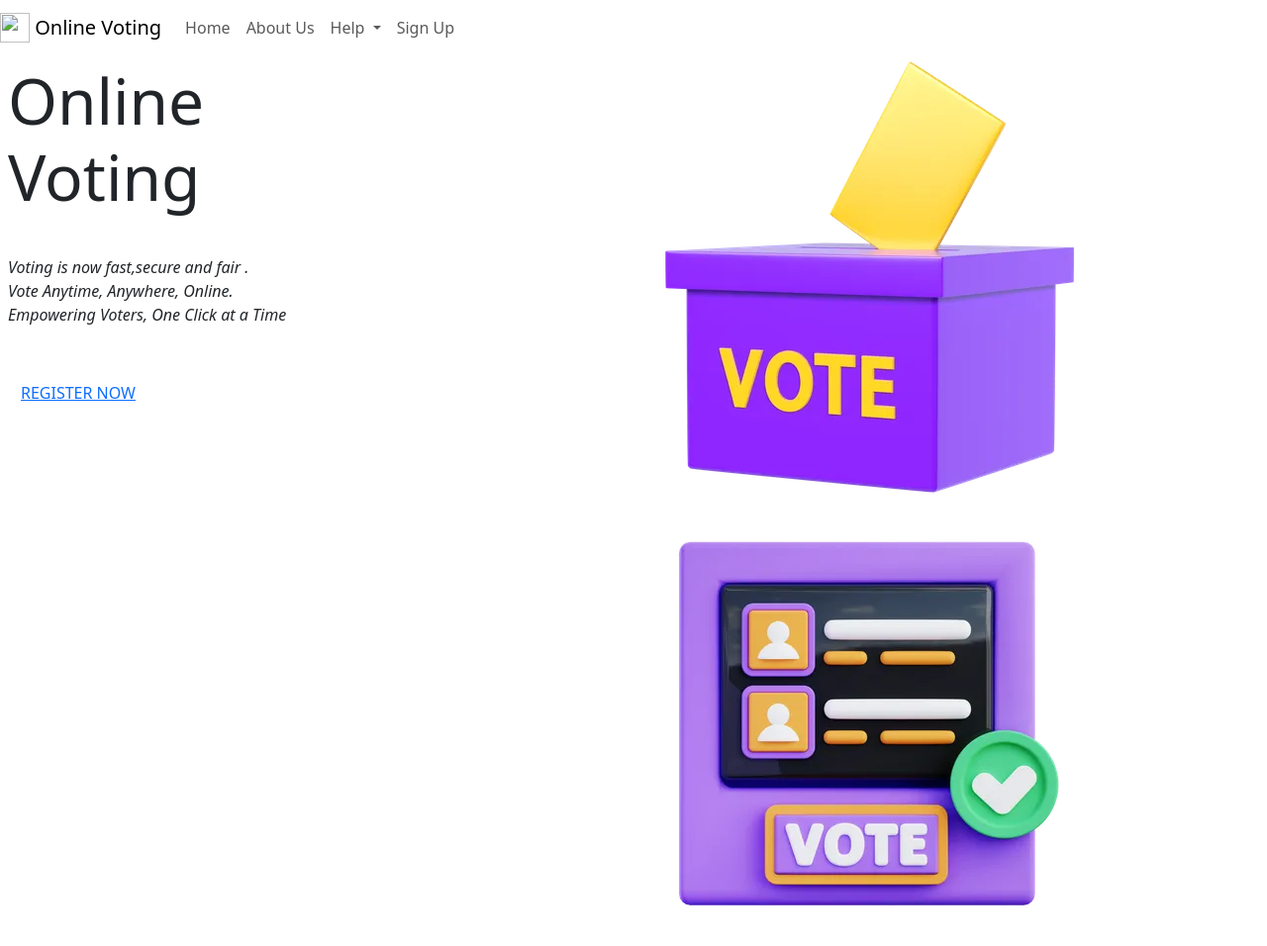
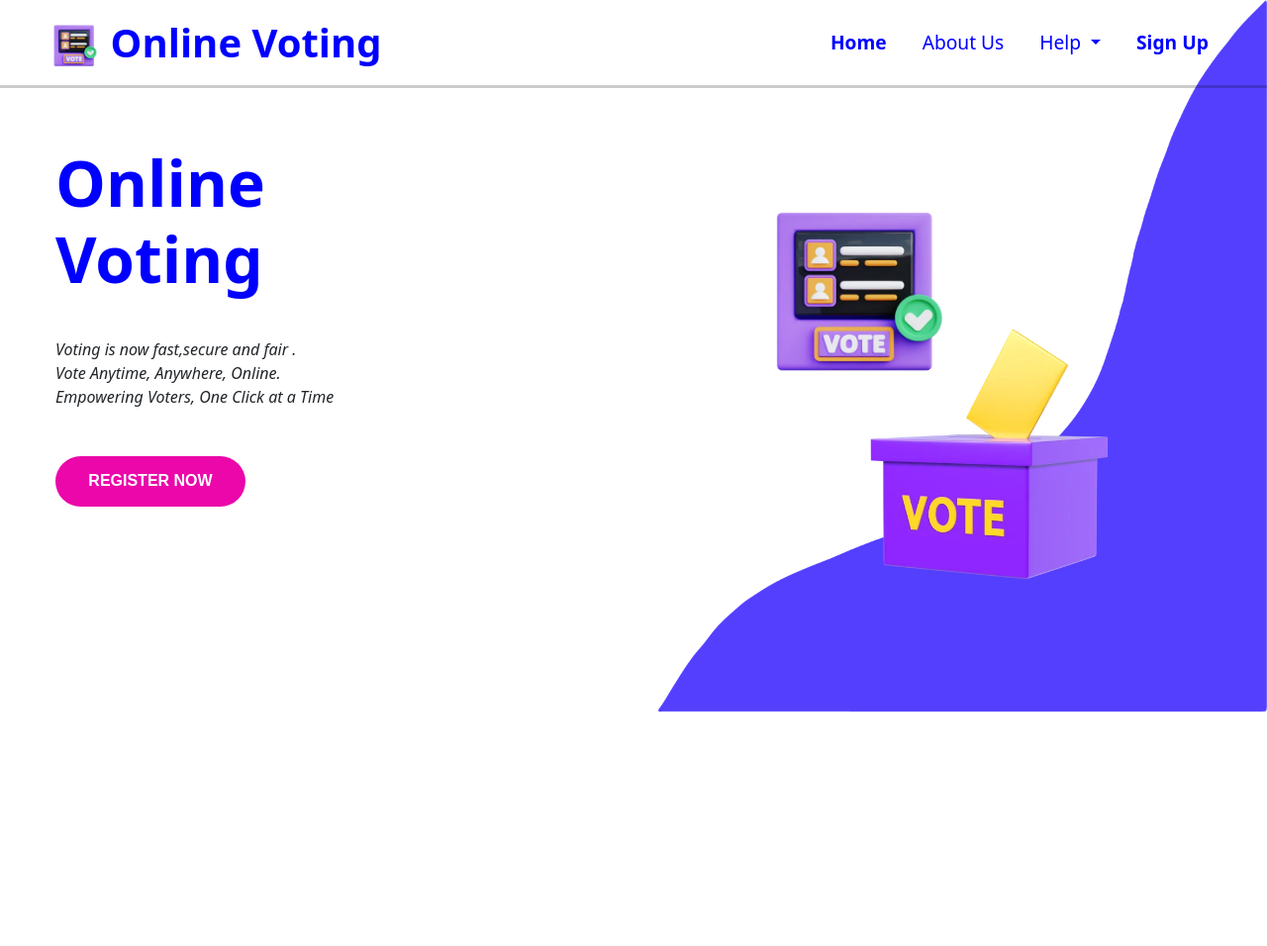
Before and after one commit to Arijeet0523/Online-Voting-Website, a plain HTML site: page index.html in a window 1280 px wide. Shown: the whole page at 99% size. After the commit the page ends 800 px from the top, so only its background shows below. Drawn offline with nearby package versions, Linux system fonts and the light colour scheme; the site is published under a folder, as on GitHub Pages, so addresses that start at the root find nothing; files whose address does not match are found by name.

Commit message:
Update index.html

```diff
--- a/index.html
+++ b/index.html
@@ -5,8 +5,8 @@
     <meta charset="UTF-8">
     <meta name="viewport" content="width=device-width, initial-scale=1.0">
     <link href="https://cdn.jsdelivr.net/npm/bootstrap@5.3.2/dist/css/bootstrap.min.css" rel="stylesheet" integrity="sha384-T3c6CoIi6uLrA9TneNEoa7RxnatzjcDSCmG1MXxSR1GAsXEV/Dwwykc2MPK8M2HN" crossorigin="anonymous">
-    <link rel="stylesheet" href="/styles/styles.css">
-    <link rel="shortcut icon" href="/images/voting-machine-7042605-5727627.webp" type="image/x-icon">
+    <link rel="stylesheet" href="styles/styles.css">
+    <link rel="shortcut icon" href="images/voting-machine-7042605-5727627.webp" type="image/x-icon">
     <title>Online Voting Site</title>
 </head>
 
@@ -14,8 +14,8 @@
     <header>
       <nav  class="navbar navbar-expand-lg navbar-light ">
 
-        <a class="navbar-brand" href="/index.html">
-          <img id="brand-img" src="/images/voting-machine-7042605-5727627.webp" width="30" height="30"
+        <a class="navbar-brand" href="index.html">
+          <img id="brand-img" src="images/voting-machine-7042605-5727627.webp" width="30" height="30"
           class="d-inline-block align-top" alt="">
           Online Voting
         </a>
@@ -26,7 +26,7 @@
         <div class="collapse navbar-collapse" id="navbarSupportedContent">
           <ul class="navbar-nav mr-auto">
             <li class="nav-item active">
-              <a id="home" class="nav-link" href="/index.html">Home </a>
+              <a id="home" class="nav-link" href="index.html">Home </a>
             </li>
             <li class="nav-item">
               <a class="nav-link" href="#">About Us</a>
@@ -43,7 +43,7 @@
               </div>
             </li>
             <li class="nav-item">
-              <a id="sign-up" class="nav-link" href="/loginpage.html" tabindex="-1" aria-disabled="true">Sign Up</a>
+              <a id="sign-up" class="nav-link" href="loginpage.html" tabindex="-1" aria-disabled="true">Sign Up</a>
             </li>
           </ul>
         </div>
@@ -62,7 +62,7 @@
                     Empowering Voters, One Click at a Time</em></p>
                 </div>
                 <div class="p-2">
-                  <button class="btn"><a class="link-btn" href="/loginpage.html"> REGISTER NOW</a></button>
+                  <button class="btn"><a class="link-btn" href="loginpage.html"> REGISTER NOW</a></button>
                 </div>
               </div>
             </div>
```
